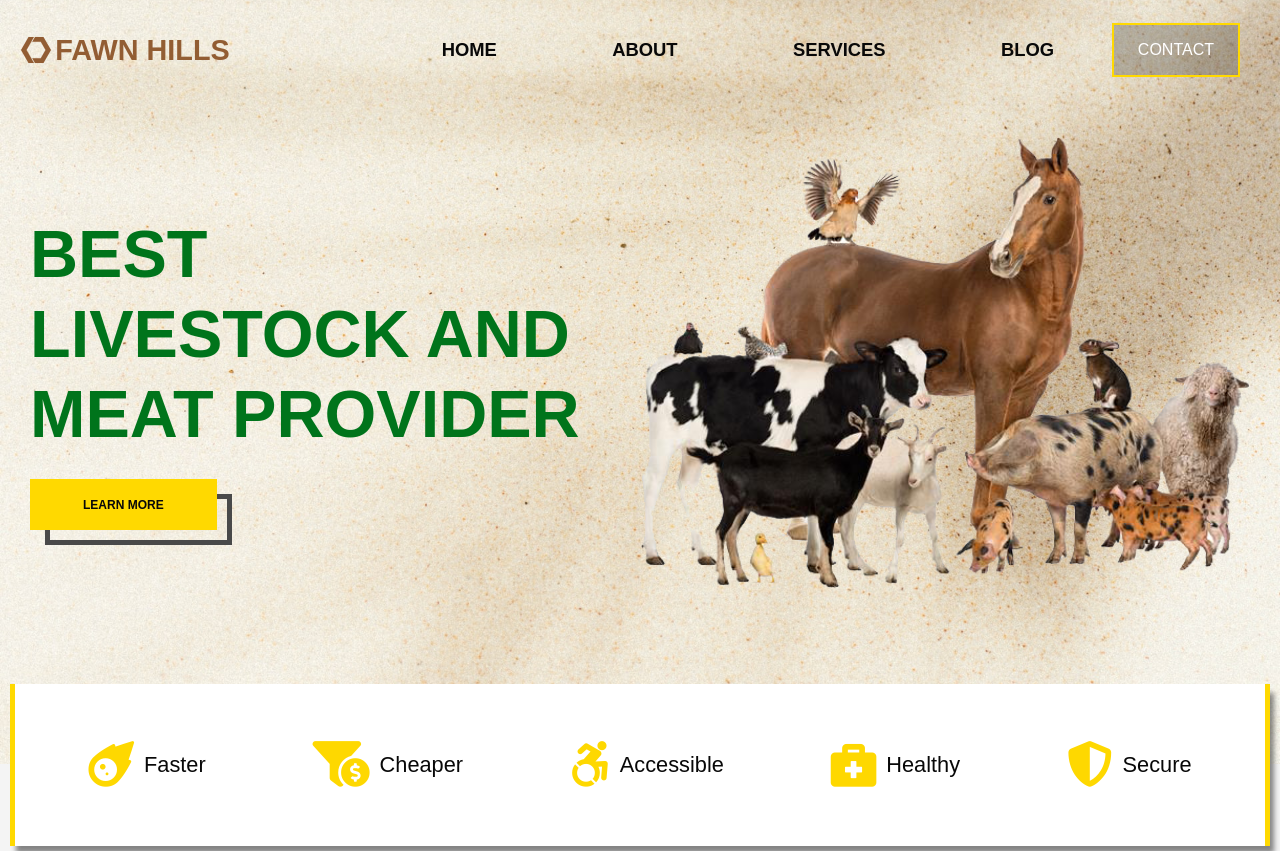
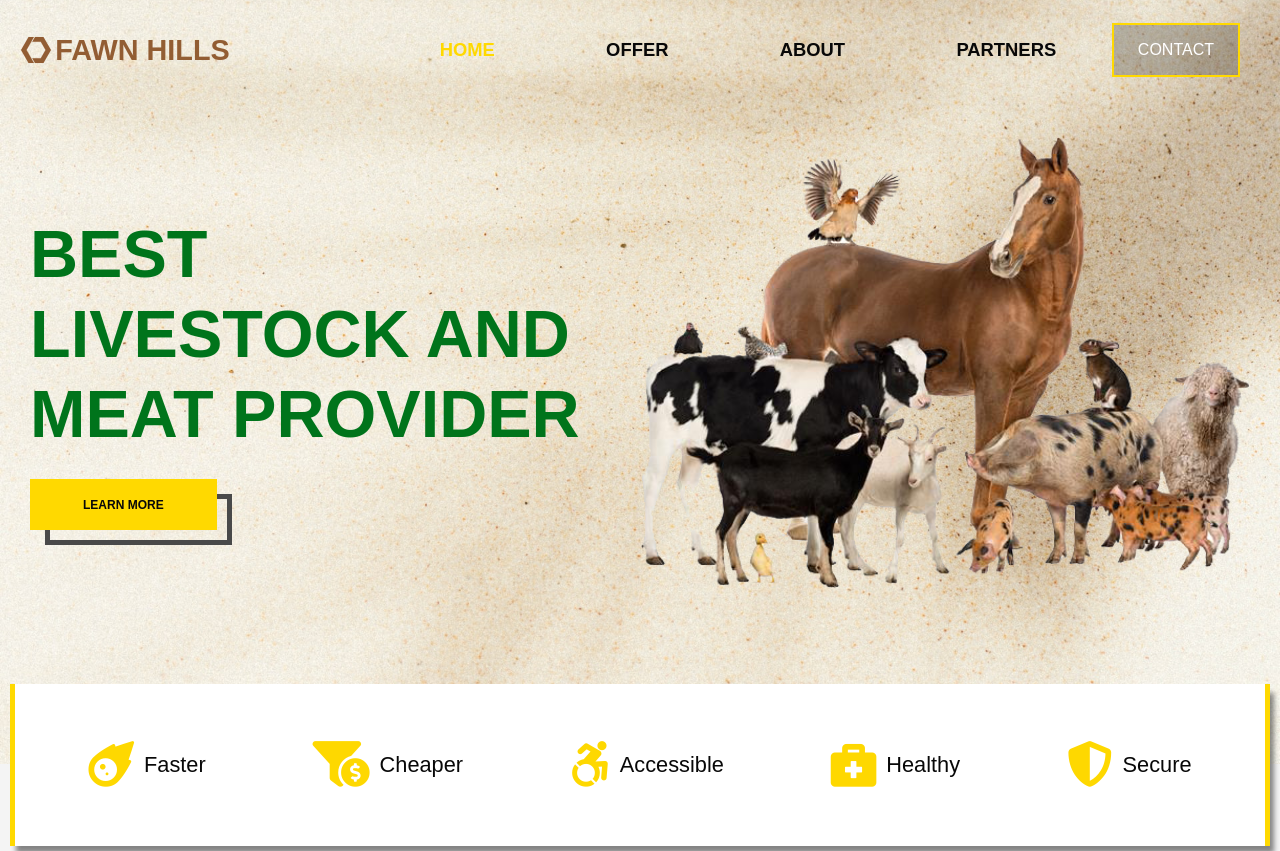
Before and after one commit to Achiekobby/livestock-landing-page, a plain HTML site: page index.html in a window 1280 px wide. Shown: the top 851 px of the page. Drawn offline with nearby package versions, Linux system fonts and the light colour scheme.

Commit message:
Navigation bar has been updated

```diff
--- a/index.html
+++ b/index.html
@@ -15,7 +15,7 @@
 
 <body>
     <!-- LANDING PAGE HEADER DIV -->
-    <header class="header">
+    <section class="header" id="header">
         <div class="navbar" id="navbar">
             <div class="navbar__container">
                 <div class="navbar__wrapper">
@@ -30,10 +30,10 @@
 
                     <nav class="nav" id="nav">
                         <ul class="nav__menu" id="nav-menu">
-                            <li class="nav__item"><a href="#home" class="nav__link">Home</a></li>
+                            <li class="nav__item"><a href="#header" class="nav__link">Home</a></li>
+                            <li class="nav__item"><a href="#offer" class="nav__link">Offer</a></li>
                             <li class="nav__item"><a href="#about" class="nav__link">About</a></li>
-                            <li class="nav__item"><a href="#services" class="nav__link">Services</a></li>
-                            <li class="nav__item"><a href="#blog" class="nav__link">Blog</a></li>
+                            <li class="nav__item"><a href="#partners" class="nav__link">Partners</a></li>
                         </ul>
                         <div class="mobile__menu-close">
                             <ion-icon name="exit-outline" id="menu-close"></ion-icon>
@@ -62,11 +62,11 @@
                 </div>
             </div>
         </div>
-    </header>
+    </section>
     <!-- LANDING PAGE HERO DIV ENDS HERE -->
 
     <!-- LANDING PAGE FEATURES SECTION STARTS HERE -->
-    <section class="featured" id="featured">
+    <section class="featured" id="offer">
         <div class="featured__container">
             <div class="featured__wrapper">
                 <div class="featured__item">
--- a/js/script.js
+++ b/js/script.js
@@ -32,13 +32,13 @@ const scrollReveal = ScrollReveal({
 scrollReveal.reveal(`.featured, .card, .about, .brand,.contact`);
 
 // CODE TO TOGGLE BETWEEN ABOUT US BUTTON
-const Btn = document.getElementsByClassName("toggle_menu")
+const Btn = document.getElementsByClassName("toggle_menu");
 
-Btn[0].onclick =  function(event){
-  event.preventDefault()
-  ActiveRemove()
-  this.classList.add("active")
-}
+Btn[0].onclick = function (event) {
+  event.preventDefault();
+  ActiveRemove();
+  this.classList.add("active");
+};
 
 Btn[1].onclick = function (event) {
   event.preventDefault();
@@ -52,22 +52,43 @@ Btn[2].onclick = function (event) {
   this.classList.add("active");
 };
 
-const ActiveRemove = ()=>{
-  for (b of Btn){
-    b.classList.remove("active")
+const ActiveRemove = () => {
+  for (b of Btn) {
+    b.classList.remove("active");
   }
-}
-
+};
 
 // METHOD TO CHANGE THE BACKGROUND OF THE NAVIGATION BAR UPON SCROLL
-const navBar = document.getElementById("navbar")
-const scroll_Nav = ()=>{
-  if(scrollY>=200){
-    navBar.classList.add("scrollNav")
+const navBar = document.getElementById("navbar");
+const scroll_Nav = () => {
+  if (scrollY >= 200) {
+    navBar.classList.add("scrollNav");
+  } else {
+    navBar.classList.remove("scrollNav");
   }
-  else{
-    navBar.classList.remove("scrollNav")
-  }
-}
+};
+window.addEventListener("scroll", scroll_Nav);
 
-window.addEventListener("scroll",scroll_Nav)
+// METHOD TO INDICATE ACTIVE SECTION ON SCROLL
+const sections = document.querySelectorAll("section[id]");
+
+const activeOnScroll = () => {
+  const scrollY = window.pageYOffset;
+
+  sections.forEach((currentSection) => {
+    const sectionHeight = currentSection.offsetHeight;
+    const sectionTop = currentSection.offsetTop-200;
+    sectionId = currentSection.getAttribute("id");
+
+    if (scrollY > sectionTop && scrollY <= sectionTop + sectionHeight) {
+      document
+        .querySelector(".nav__menu a[href*=" + sectionId + "]")
+        .classList.add("active-link");
+    } else {
+      document
+        .querySelector(".nav__menu a[href*=" + sectionId + "]")
+        .classList.remove("active-link");
+    }
+  });
+};
+window.addEventListener("scroll", activeOnScroll);
--- a/scss/styles.scss
+++ b/scss/styles.scss
@@ -118,6 +118,10 @@ ul {
                 font-size: 1.15rem;
                 color: var(--textColor);
                 cursor: pointer;
+
+                &.active-link{
+                  color: #ffd900;
+                }
               }
             }
           }
```
Also changed, not shown: css/styles.css, 1 other file.
